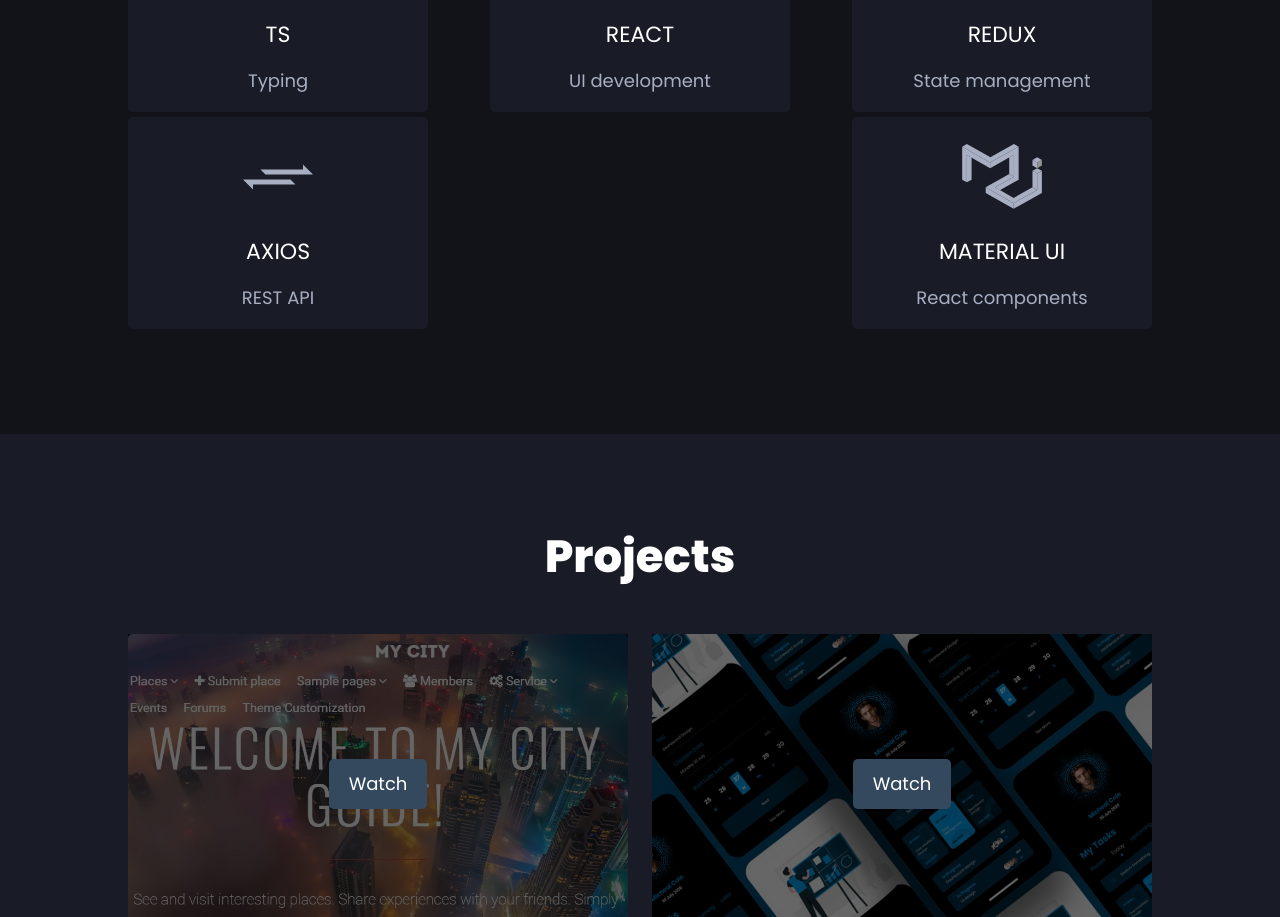
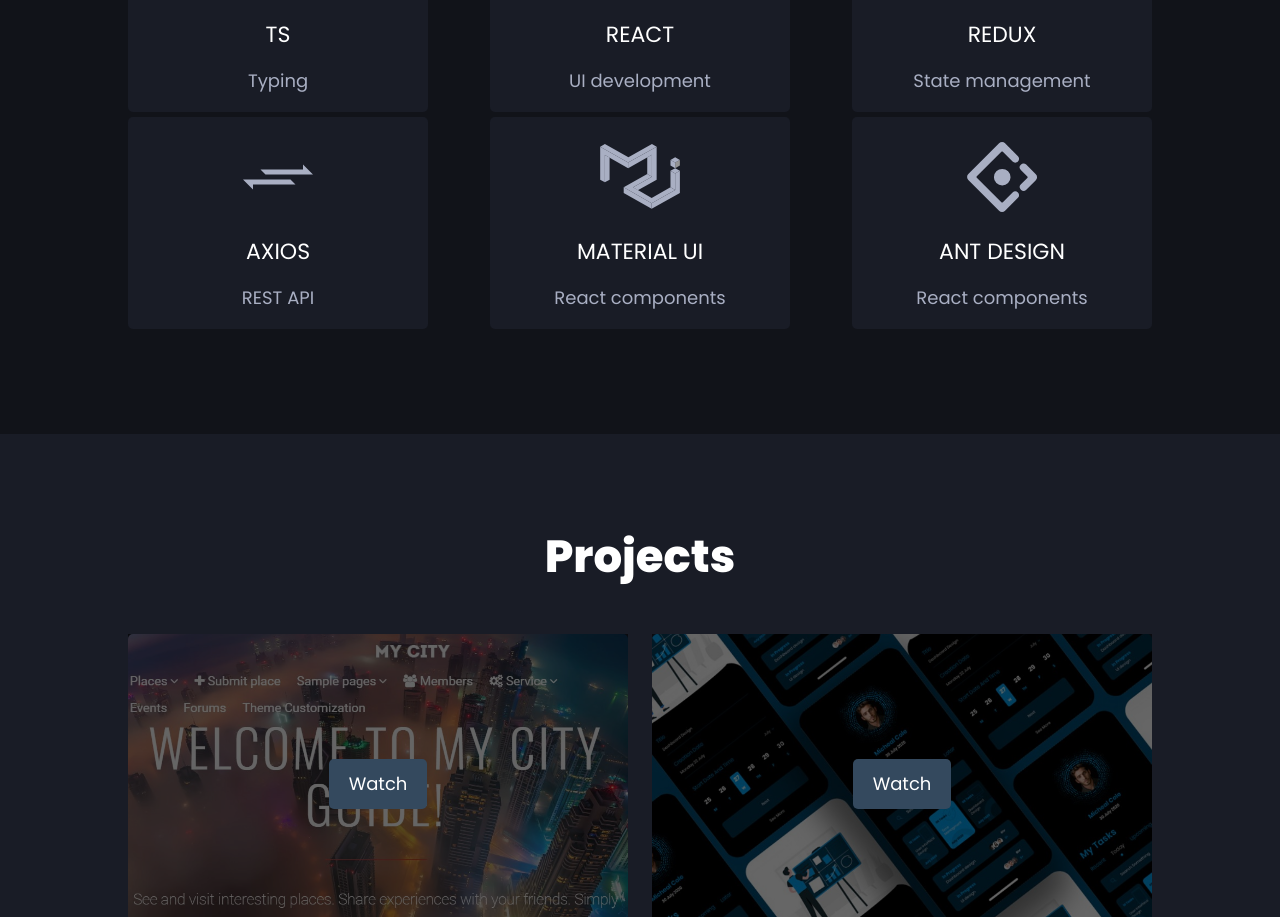
Before and after one commit to KseniyaMelnik/portfolio-react, a React (Create React App) app: page / in a window 1280 px wide. Shown: the part 1397-2314 px from the top of the page. Built offline with nearby package versions, Linux system fonts and the light colour scheme.

Commit message:
feat: add ant-design to skills' block

```diff
--- a/src/skills/Skills.js
+++ b/src/skills/Skills.js
@@ -11,6 +11,7 @@
 import reduxIcon from "../assets/image/redux.svg";
 import axiosIcon from "../assets/image/axios-icon.svg";
 import materialIcon from "../assets/image/material-ui-icon.svg";
+import antIcon from "../assets/image/ant-design-icon.svg";
 
 
 
@@ -39,6 +40,9 @@
     const materialStyle = {
         backgroundImage: `url(${materialIcon})`,
     };
+    const antStyle = {
+        backgroundImage: `url(${antIcon})`,
+    };
 
 
     return (
@@ -54,6 +58,7 @@
                     <Skill style = {reduxStyle} title='REDUX' description={"State management"}/>
                     <Skill style = {axiosStyle} title='AXIOS' description={"REST API"}/>
                     <Skill style = {materialStyle} title='MATERIAL UI' description={"React components"}/>
+                    <Skill style = {antStyle} title='ANT DESIGN' description={"React components"}/>
                 </div>
             </div>
         </div>
```
Also changed, not shown: src/assets/image/ant-design-icon.svg (added).
